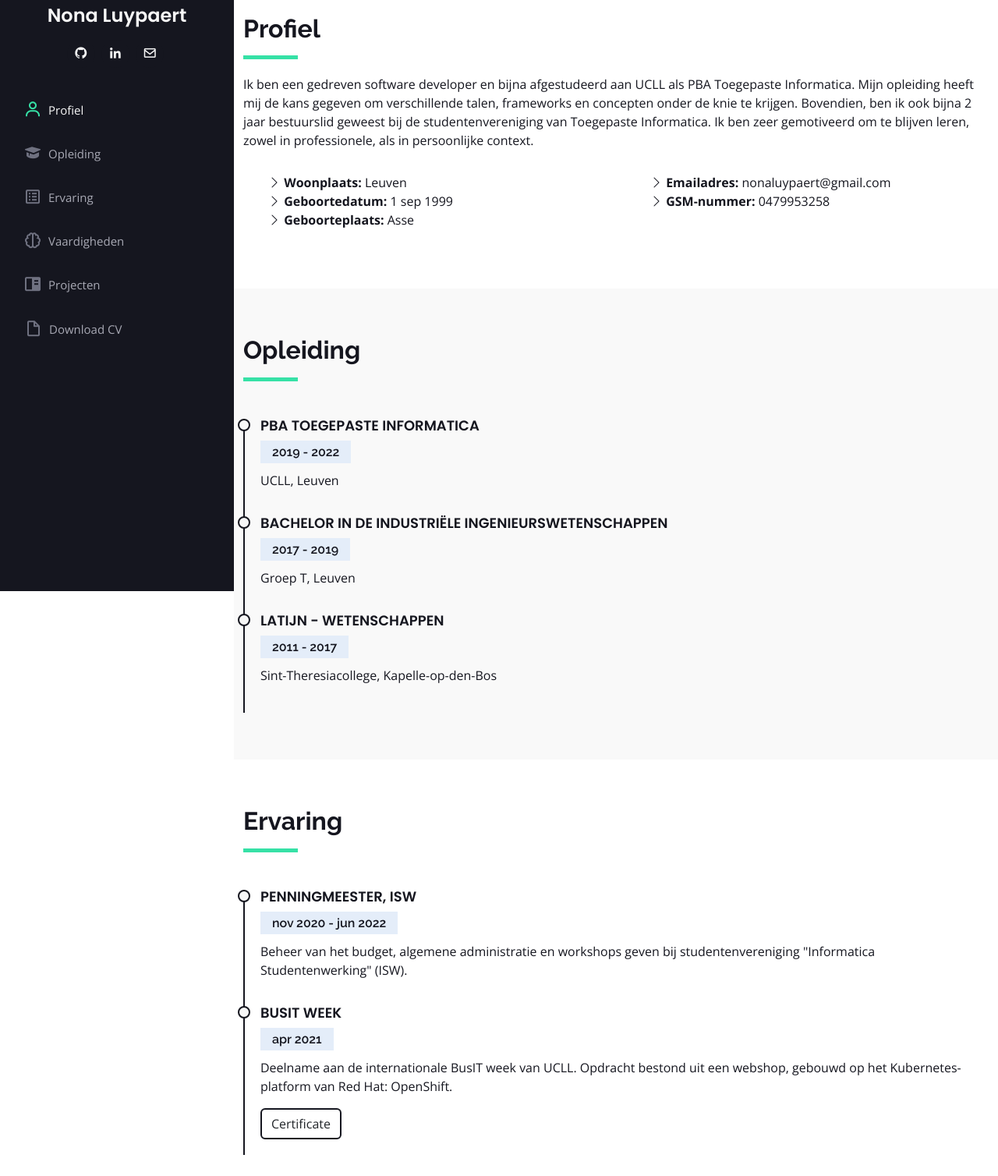
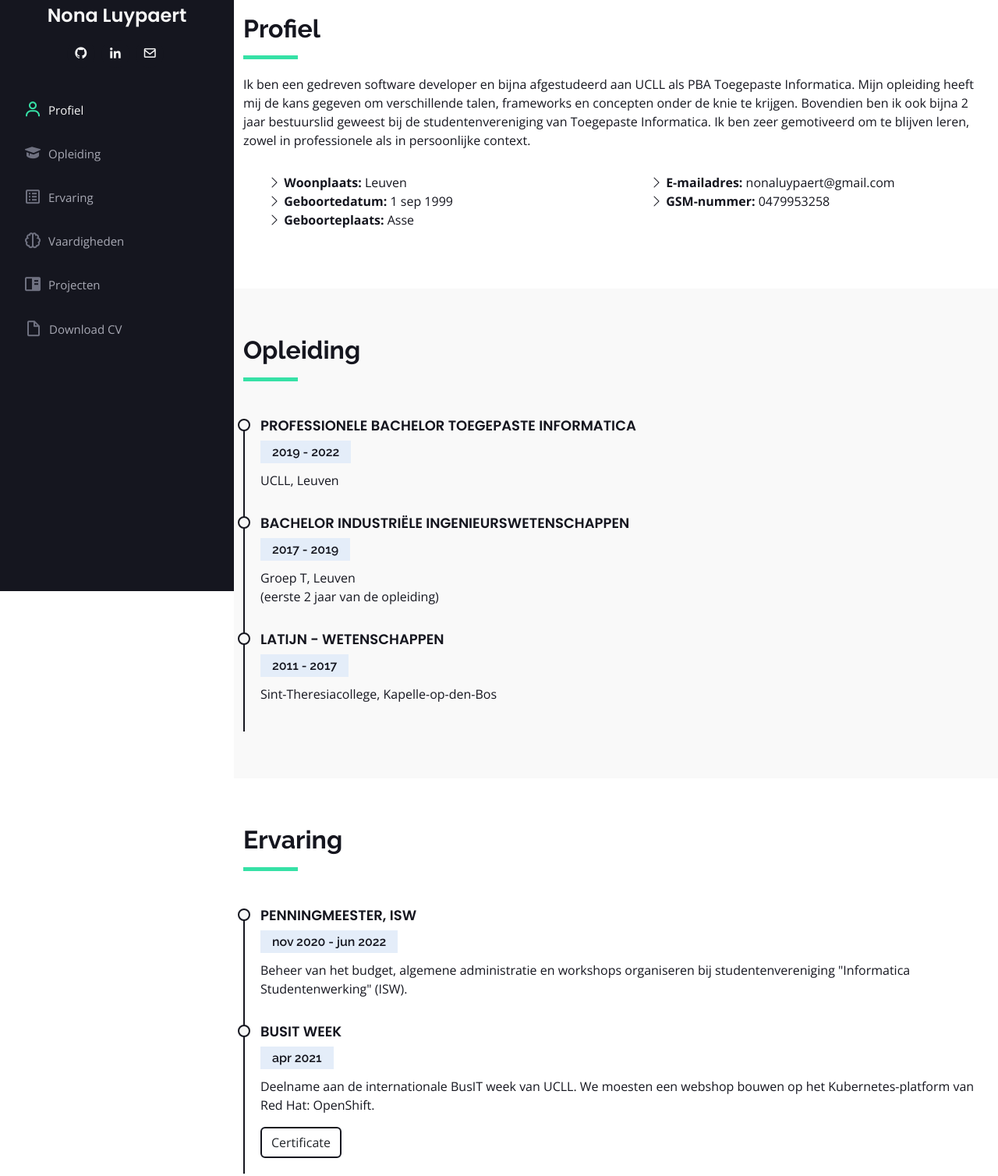
Before and after one commit to nona-luypaert/portfolio, a plain HTML site: page index.html in a window 1280 px wide. Shown: the part 42-1550 px from the top of the page at 78% size. Drawn offline with nearby package versions, Linux system fonts and the light colour scheme.

Commit message:
fixed spelling mistakes

```diff
--- a/index.html
+++ b/index.html
@@ -71,7 +71,7 @@
       <div class="container">
         <div class="section-title">
           <h2>Profiel</h2>
-          <p>Ik ben een gedreven software developer en bijna afgestudeerd aan UCLL als PBA Toegepaste Informatica. Mijn opleiding heeft mij de kans gegeven om verschillende talen, frameworks en concepten onder de knie te krijgen. Bovendien, ben ik ook bijna 2 jaar bestuurslid geweest bij de studentenvereniging van Toegepaste Informatica. Ik ben zeer gemotiveerd om te blijven leren, zowel in professionele, als in persoonlijke context.</p>
+          <p>Ik ben een gedreven software developer en bijna afgestudeerd aan UCLL als PBA Toegepaste Informatica. Mijn opleiding heeft mij de kans gegeven om verschillende talen, frameworks en concepten onder de knie te krijgen. Bovendien ben ik ook bijna 2 jaar bestuurslid geweest bij de studentenvereniging van Toegepaste Informatica. Ik ben zeer gemotiveerd om te blijven leren, zowel in professionele als in persoonlijke context.</p>
         </div>
 
         <div class="row">
@@ -86,7 +86,7 @@
               </div>
               <div class="col-lg-6">
                 <ul>
-                  <li><i class="bi bi-chevron-right"></i> <strong>Emailadres:</strong> <span>nonaluypaert@gmail.com</span></li>
+                  <li><i class="bi bi-chevron-right"></i> <strong>E-mailadres:</strong> <span>nonaluypaert@gmail.com</span></li>
                   <li><i class="bi bi-chevron-right"></i> <strong>GSM-nummer:</strong> <span>0479953258</span></li>
                 </ul>
               </div>
@@ -103,14 +103,14 @@
           <h2>Opleiding</h2>
         </div>
         <div class="resume-item">
-          <h4>PBA Toegepaste Informatica</h4>
+          <h4>Professionele Bachelor Toegepaste Informatica</h4>
           <h5>2019 - 2022</h5>
           <p>UCLL, Leuven</p>
         </div>
         <div class="resume-item">
-          <h4>Bachelor in de Industriële Ingenieurswetenschappen</h4>
+          <h4>Bachelor Industriële Ingenieurswetenschappen</h4>
           <h5>2017 - 2019</h5>
-          <p>Groep T, Leuven</p>
+          <p>Groep T, Leuven<br>(eerste 2 jaar van de opleiding)</p>
         </div>
         <div class="resume-item">
           <h4>Latijn - Wetenschappen</h4>
@@ -129,12 +129,12 @@
         <div class="resume-item">
           <h4>Penningmeester, ISW</h4>
           <h5>nov 2020 - jun 2022</h5>
-          <p>Beheer van het budget, algemene administratie en workshops geven bij studentenvereniging "Informatica Studentenwerking" (ISW).</p>
+          <p>Beheer van het budget, algemene administratie en workshops organiseren bij studentenvereniging "Informatica Studentenwerking" (ISW).</p>
         </div>
         <div class="resume-item">
           <h4>BusIT week</h4>
           <h5>apr 2021</h5>
-          <p>Deelname aan de internationale BusIT week van UCLL. Opdracht bestond uit een webshop, gebouwd op het Kubernetes-platform van Red Hat: OpenShift.</p>
+          <p>Deelname aan de internationale BusIT week van UCLL. We moesten een webshop bouwen op het Kubernetes-platform van Red Hat: OpenShift.</p>
           <a href="assets/busit_week_2021_certificate.pdf"class="btn download-btn">Certificate<a>
         </div>
       </div>
```
Also changed, not shown: 1 other file.
